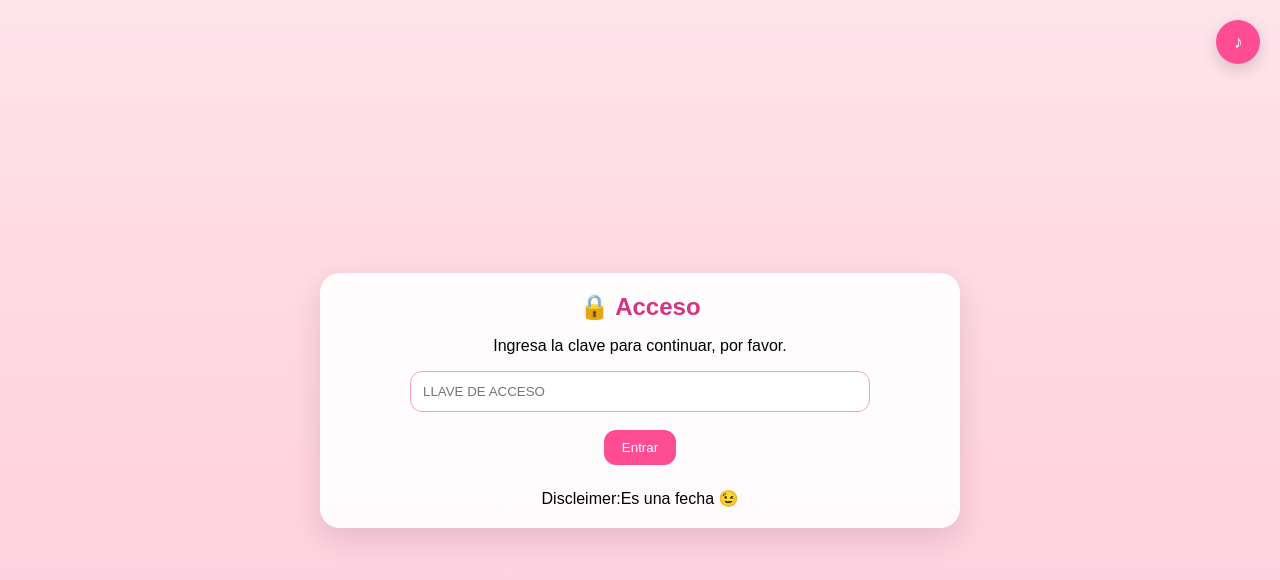
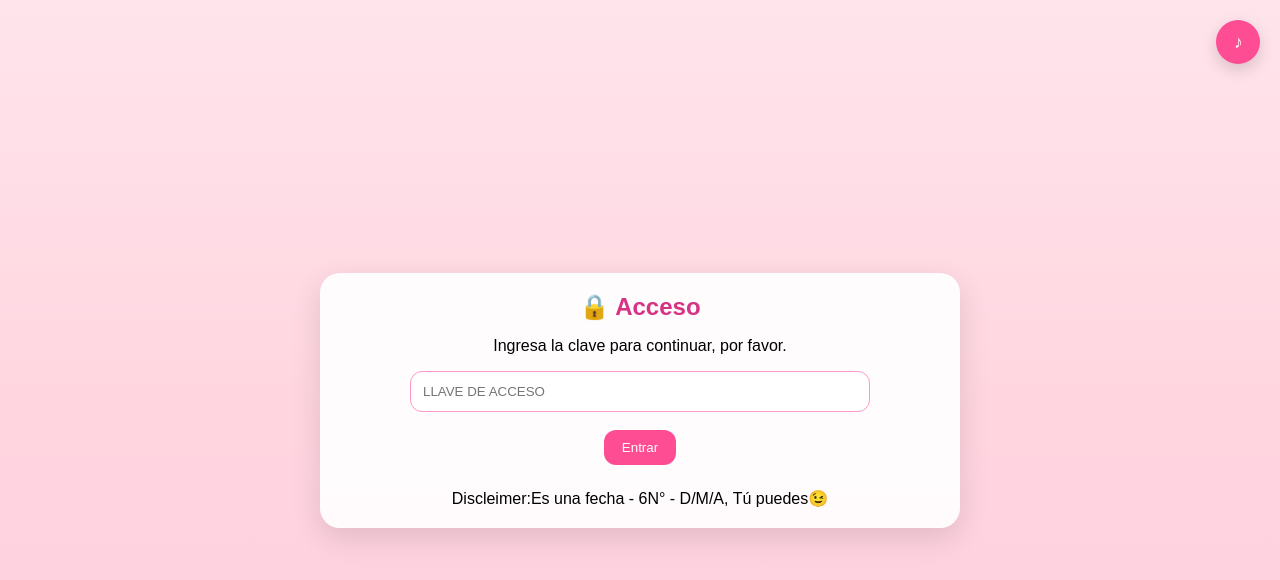
Before and after one commit to sebastianantonioch0708/Gordita3.0, a plain HTML site: page index.html in a window 1280 px wide. Drawn offline with Linux system fonts and the light colour scheme.

Commit message:
Update index.html

```diff
--- a/index.html
+++ b/index.html
@@ -67,7 +67,7 @@
     <button id="loginBtn">Entrar</button>
   </div>
   <p id="loginError" class="error"></p>
-  <div class="hint">Discleimer:Es una fecha 😉</div>
+  <div class="hint">Discleimer:Es una fecha - 6N° - D/M/A, Tú puedes😉</div>
 </section>
 
 <section class="card hidden" id="initial">
```
